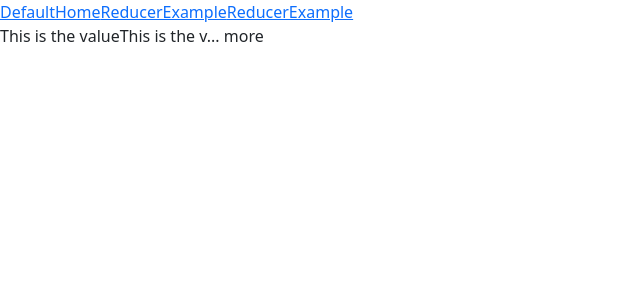
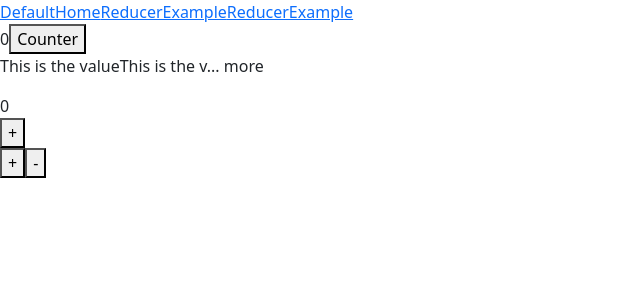
Before and after one commit to divyesh2123/myappSheetal, a React (Create React App) app: page /counter in a window 1280 px wide. Shown: the top 300 px of the page, without its empty margins (0-640 px from the left). Built offline with nearby package versions, Linux system fonts and the light colour scheme.

Commit message:
This is the data

```diff
--- a/package.json
+++ b/package.json
@@ -12,10 +12,12 @@
     "react": "^18.2.0",
     "react-bootstrap": "^2.4.0",
     "react-dom": "^18.2.0",
+    "react-redux": "^8.0.2",
     "react-router": "^6.3.0",
     "react-router-dom": "^6.3.0",
     "react-scripts": "5.0.1",
     "react-select": "^5.4.0",
+    "redux": "^4.2.0",
     "web-vitals": "^2.1.4",
     "yup": "^0.32.11"
   },
--- /dev/null
+++ b/src/Counter.js
@@ -0,0 +1,21 @@
+import React from 'react'
+import { useDispatch, useSelector } from 'react-redux'
+import { IncrementData } from './action/counteraction';
+
+export default function Counter() {
+
+  const data =  useSelector(y=>y);
+
+  const dis = useDispatch();
+
+  const myDataIncrement = ()=> {
+
+    dis(IncrementData());
+  }
+  return (
+    <div>{data}
+
+        <button onClick={myDataIncrement}>Counter</button>
+    </div>
+  )
+}
--- /dev/null
+++ b/src/CounterRedux.js
@@ -0,0 +1,28 @@
+import React from 'react'
+import { connect } from 'react-redux'
+import { IncrementData } from './action/counteraction'
+
+
+export const CounterRedux = (props) => {
+
+    console.log(props);
+  return (
+    <div>{props.counter}</div>
+  )
+}
+
+const mapStateToProps = (state) => ({
+
+    counter : state
+})
+
+const mapDispatchToProps = (dispatch) => ({
+
+    increment : () => {
+
+        dispatch(IncrementData())
+    }
+
+})
+
+export default connect(mapStateToProps, mapDispatchToProps)(CounterRedux)
--- /dev/null
+++ b/src/CounterReduxWay2.js
@@ -0,0 +1,24 @@
+import React from 'react'
+import { connect } from 'react-redux'
+import { IncrementData } from './action/counteraction'
+
+const mapStateToProps = (state) => ({
+
+    counter : state.counter
+})
+
+
+ function CounterReduxWay2({counter, dispatch}) {
+
+    const myIncrement = ()=> {
+        dispatch(IncrementData());
+    }
+  return (
+    <div>{counter}
+
+    <button onClick={myIncrement}>+</button>
+    </div>
+  )
+}
+
+export default connect(mapStateToProps)(CounterReduxWay2);
--- /dev/null
+++ b/src/CounterReduxWay3.js
@@ -0,0 +1,25 @@
+import React from 'react'
+import { connect } from 'react-redux'
+import { IncrementData,DecrementData } from './action/counteraction'
+
+const mapStateToProps = (state) => ({
+
+    counter : state.counter
+})
+
+
+ function CounterReduxWay3(props) {
+  return (
+    <div>{props.counter}
+
+        <button onClick={()=> {
+                props.IncrementData()
+        }}>+</button>
+        <button onClick={()=> {
+                props.DecrementData()
+        }}>-</button>
+    </div>
+  )
+}
+
+export default connect(mapStateToProps,{IncrementData,DecrementData})(CounterReduxWay3)
--- a/src/DataUseRef.js
+++ b/src/DataUseRef.js
@@ -1,4 +1,4 @@
-import React,{useRef} from 'react'
+import React,{useEffect, useRef} from 'react'
 
 export default function DataUseRef() {
 
@@ -7,6 +7,11 @@ export default function DataUseRef() {
   const myData = ()=> {
     console.log(data.current);
   }
+
+  useEffect(()=> {
+
+      data.current.value = 0;
+  },[])
   return (
     <div>
 
--- /dev/null
+++ b/src/action/counteraction.js
@@ -0,0 +1,11 @@
+import { Decrement, Increment } from "../consts/countercont"
+
+export const IncrementData = () => ({
+  type: Increment,
+
+})
+
+export const DecrementData = (payload) => ({
+  type: Decrement,
+  payload
+})
--- /dev/null
+++ b/src/consts/countercont.js
@@ -0,0 +1,3 @@
+export const Increment = 'Increment';
+
+export const Decrement = 'Decrement';
--- a/src/index.js
+++ b/src/index.js
@@ -20,9 +20,19 @@ import MyMemoSource from './MyMemoSource';
 import ShowMoreTextToggle from './ShowMoreTextToggle';
 import DataUseRef from './DataUseRef';
 
-const root = ReactDOM.createRoot(document.getElementById('root'));
+import { Provider } from 'react-redux';
+import store from './store/store';
+import Counter from './Counter';
+import CounterRedux from './CounterRedux';
+import CounterReduxWay2 from './CounterReduxWay2';
+import CounterReduxWay3 from './CounterReduxWay3';
+const root
+ = ReactDOM.createRoot(document.getElementById('root'));
 root.render(
   <React.StrictMode>
+    <Provider store={store}>
+
+
     <BrowserRouter >
     <Link to="/">Default</Link>
     <Link to="/home">Home</Link>
@@ -41,6 +51,8 @@ root.render(
     <Route path='/mymemo' element={<MyMemoSource/>} />
 
     <Route path='/userRef' element={<DataUseRef/>} />
+
+    <Route path='/counter' element={<Counter/>}/>
     </Routes>
 
 
@@ -48,7 +60,11 @@ root.render(
 
    <ShowMoreTextToggle text="This is the valueThis is the valueThis is the valueThis is the valueThis is the valueThis is the valueThis is the valueThis is the valueThis is the valueThis is the valueThis is the valueThis is the value"></ShowMoreTextToggle>
 
+<CounterRedux></CounterRedux>
+<CounterReduxWay2></CounterReduxWay2>
+<CounterReduxWay3></CounterReduxWay3>
     </BrowserRouter>
+    </Provider>
   </React.StrictMode>
 );
 
--- /dev/null
+++ b/src/reducer/counterReducer.js
@@ -0,0 +1,17 @@
+import { Decrement, Increment } from "../consts/countercont"
+
+
+export default (state = 0, { type, payload }) => {
+  switch (type) {
+
+  case Increment:
+    return state+1;
+
+  case Decrement:
+
+  return state -1;
+
+  default:
+    return state
+  }
+}
--- /dev/null
+++ b/src/store/store.js
@@ -0,0 +1,6 @@
+import { createStore} from 'redux';
+import counterReducer from '../reducer/counterReducer';
+
+const store = createStore(counterReducer)
+
+export default store;
```
Also changed, not shown: src/SheetalCounter.js (added, +10 -0 lines), 1 other file (tests, documents, lock files or other folders).
